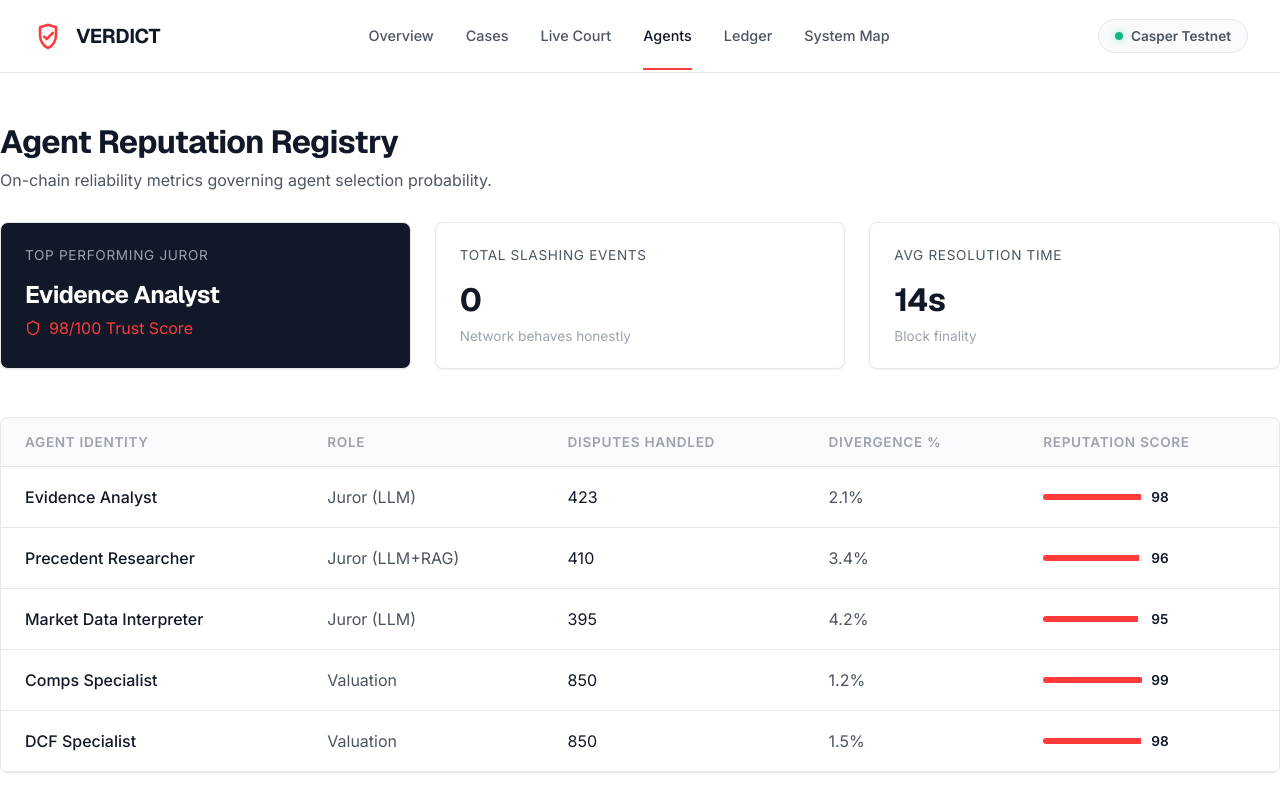
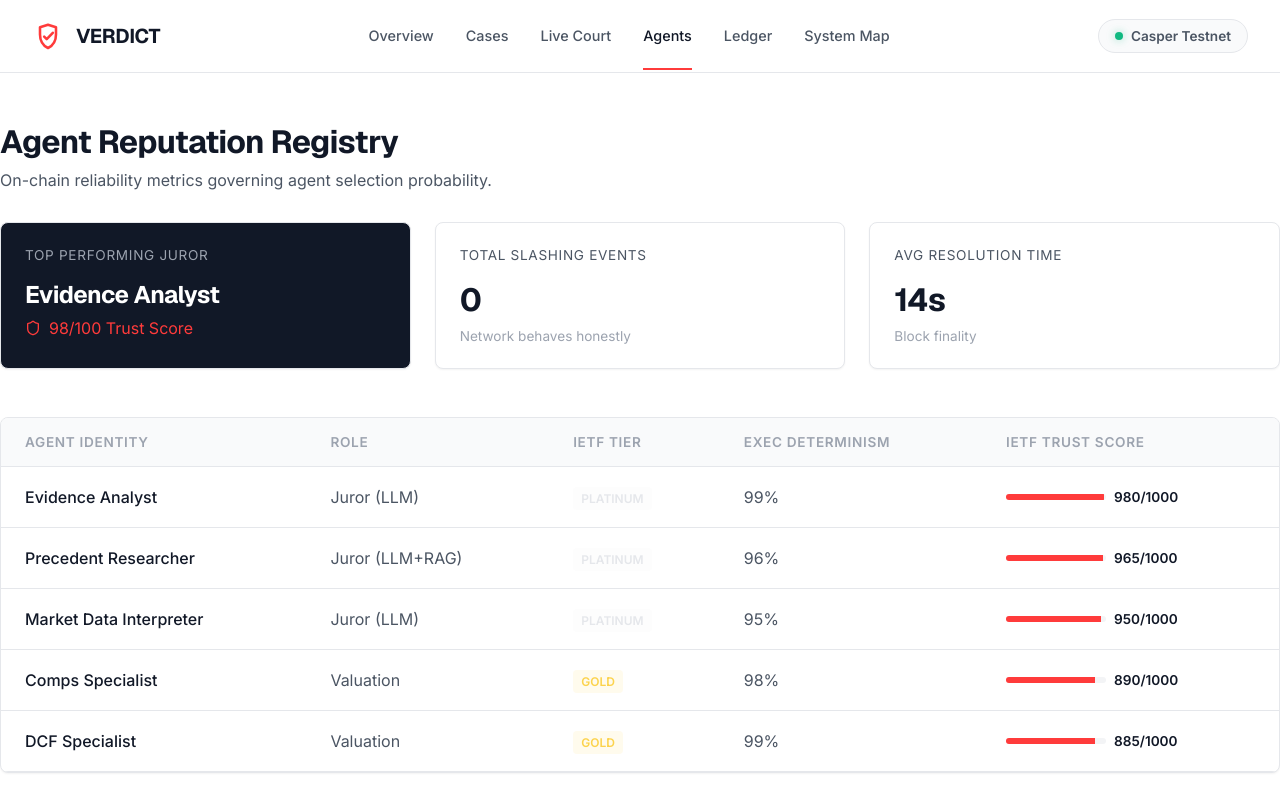
Before and after one commit to leo-jr-hah/verdicto, a React (Vite) app in the folder dashboard/: page /reputation in a window 1280 px wide. Shown: the top 800 px of the page. Built offline with nearby package versions, Linux system fonts and the light colour scheme.

Commit message:
style: enhance Reputation and Transaction views to surface IETF Trust Scores and Cryptographic Receipts

```diff
--- a/dashboard/src/pages/ReputationView.tsx
+++ b/dashboard/src/pages/ReputationView.tsx
@@ -37,30 +37,32 @@ export const ReputationView: React.FC = () => {
             <tr style={{ background: 'var(--bg-surface)', borderBottom: '1px solid var(--border-color)', color: 'var(--text-tertiary)', fontSize: '0.85rem', textTransform: 'uppercase', letterSpacing: '0.05em' }}>
               <th style={{ padding: '1rem 1.5rem', fontWeight: 600 }}>Agent Identity</th>
               <th style={{ padding: '1rem 1.5rem', fontWeight: 600 }}>Role</th>
-              <th style={{ padding: '1rem 1.5rem', fontWeight: 600 }}>Disputes Handled</th>
-              <th style={{ padding: '1rem 1.5rem', fontWeight: 600 }}>Divergence %</th>
-              <th style={{ padding: '1rem 1.5rem', fontWeight: 600 }}>Reputation Score</th>
+              <th style={{ padding: '1rem 1.5rem', fontWeight: 600 }}>IETF Tier</th>
+              <th style={{ padding: '1rem 1.5rem', fontWeight: 600 }}>Exec Determinism</th>
+              <th style={{ padding: '1rem 1.5rem', fontWeight: 600 }}>IETF Trust Score</th>
             </tr>
           </thead>
           <tbody>
             {[
-              { id: 'Evidence Analyst', role: 'Juror (LLM)', count: 423, div: '2.1%', rep: 98 },
-              { id: 'Precedent Researcher', role: 'Juror (LLM+RAG)', count: 410, div: '3.4%', rep: 96 },
-              { id: 'Market Data Interpreter', role: 'Juror (LLM)', count: 395, div: '4.2%', rep: 95 },
-              { id: 'Comps Specialist', role: 'Valuation', count: 850, div: '1.2%', rep: 99 },
-              { id: 'DCF Specialist', role: 'Valuation', count: 850, div: '1.5%', rep: 98 },
+              { id: 'Evidence Analyst', role: 'Juror (LLM)', tier: 'Platinum', det: '99%', rep: 980 },
+              { id: 'Precedent Researcher', role: 'Juror (LLM+RAG)', tier: 'Platinum', det: '96%', rep: 965 },
+              { id: 'Market Data Interpreter', role: 'Juror (LLM)', tier: 'Platinum', det: '95%', rep: 950 },
+              { id: 'Comps Specialist', role: 'Valuation', tier: 'Gold', det: '98%', rep: 890 },
+              { id: 'DCF Specialist', role: 'Valuation', tier: 'Gold', det: '99%', rep: 885 },
             ].map((a, i) => (
               <tr key={i} style={{ borderBottom: '1px solid var(--border-color)' }}>
                 <td style={{ padding: '1.25rem 1.5rem', fontWeight: 500 }}>{a.id}</td>
                 <td style={{ padding: '1.25rem 1.5rem', color: 'var(--text-secondary)' }}>{a.role}</td>
-                <td style={{ padding: '1.25rem 1.5rem' }}>{a.count}</td>
-                <td style={{ padding: '1.25rem 1.5rem', color: 'var(--text-secondary)' }}>{a.div}</td>
+                <td style={{ padding: '1.25rem 1.5rem' }}>
+                  <span style={{ padding: '4px 8px', background: a.tier === 'Platinum' ? 'rgba(229, 231, 235, 0.1)' : 'rgba(252, 211, 77, 0.1)', color: a.tier === 'Platinum' ? '#E5E7EB' : '#FCD34D', borderRadius: '4px', fontSize: '0.75rem', textTransform: 'uppercase', fontWeight: 600 }}>{a.tier}</span>
+                </td>
+                <td style={{ padding: '1.25rem 1.5rem', color: 'var(--text-secondary)' }}>{a.det}</td>
                 <td style={{ padding: '1.25rem 1.5rem' }}>
                   <div style={{ display: 'flex', alignItems: 'center', gap: '0.5rem' }}>
                     <div style={{ width: '100px', height: '6px', background: 'var(--bg-surface-alt)', borderRadius: '3px', overflow: 'hidden' }}>
-                      <div style={{ width: `${a.rep}%`, height: '100%', background: 'var(--primary)' }}></div>
+                      <div style={{ width: `${(a.rep / 1000) * 100}%`, height: '100%', background: 'var(--primary)' }}></div>
                     </div>
-                    <span style={{ fontSize: '0.85rem', fontWeight: 600 }}>{a.rep}</span>
+                    <span style={{ fontSize: '0.85rem', fontWeight: 600 }}>{a.rep}/1000</span>
                   </div>
                 </td>
               </tr>
--- a/dashboard/src/pages/TransactionsView.tsx
+++ b/dashboard/src/pages/TransactionsView.tsx
@@ -3,19 +3,19 @@ import { ExternalLink } from 'lucide-react';
 
 export const TransactionsView: React.FC = () => {
   const transactions = [
-    { type: 'ExecuteVerdict', hash: 'a1b2c3d4e5f6g7h8i9j0', contract: 'VotingContract', block: '14,293,012', time: '2 mins ago' },
-    { type: 'RecordVote', hash: 'b2c3d4e5f6g7h8i9j0a1', contract: 'VotingContract', block: '14,293,010', time: '3 mins ago' },
+    { type: 'ZK-Lite Commitment', hash: 'e3b0c44298fc1c149afb', contract: 'ReputationRegistry', block: '14,293,012', time: 'Just now' },
+    { type: 'HMAC Receipt Chain', hash: '8d969eef6ecad3c29a3a', contract: 'DeliberationEngine', block: 'Off-chain (Verified)', time: '1 min ago' },
+    { type: 'ExecuteVerdict', hash: 'a1b2c3d4e5f6g7h8i9j0', contract: 'VotingContract', block: '14,293,005', time: '5 mins ago' },
     { type: 'UpdateReputation', hash: 'c3d4e5f6g7h8i9j0a1b2', contract: 'ReputationRegistry', block: '14,293,005', time: '5 mins ago' },
     { type: 'InitiateDispute', hash: 'd4e5f6g7h8i9j0a1b2c3', contract: 'EscrowContract', block: '14,292,990', time: '12 mins ago' },
-    { type: 'ExecuteVerdict', hash: 'e5f6g7h8i9j0a1b2c3d4', contract: 'VotingContract', block: '14,292,500', time: '1 hour ago' },
   ];
 
   return (
     <div className="container" style={{ padding: '3rem 0' }}>
       <div style={{ display: 'flex', justifyContent: 'space-between', alignItems: 'center', marginBottom: '2rem' }}>
         <div>
-          <h2 style={{ fontSize: '2rem', marginBottom: '0.5rem' }}>On-Chain Ledger</h2>
-          <p style={{ color: 'var(--text-secondary)' }}>Immutable record of all Verdict network activity on Casper Testnet.</p>
+          <h2 style={{ fontSize: '2rem', marginBottom: '0.5rem' }}>Cryptographic Audit Ledger</h2>
+          <p style={{ color: 'var(--text-secondary)' }}>Immutable ZK-Lite execution commitments and HMAC-chained receipts on Casper Testnet.</p>
         </div>
       </div>
 
```
